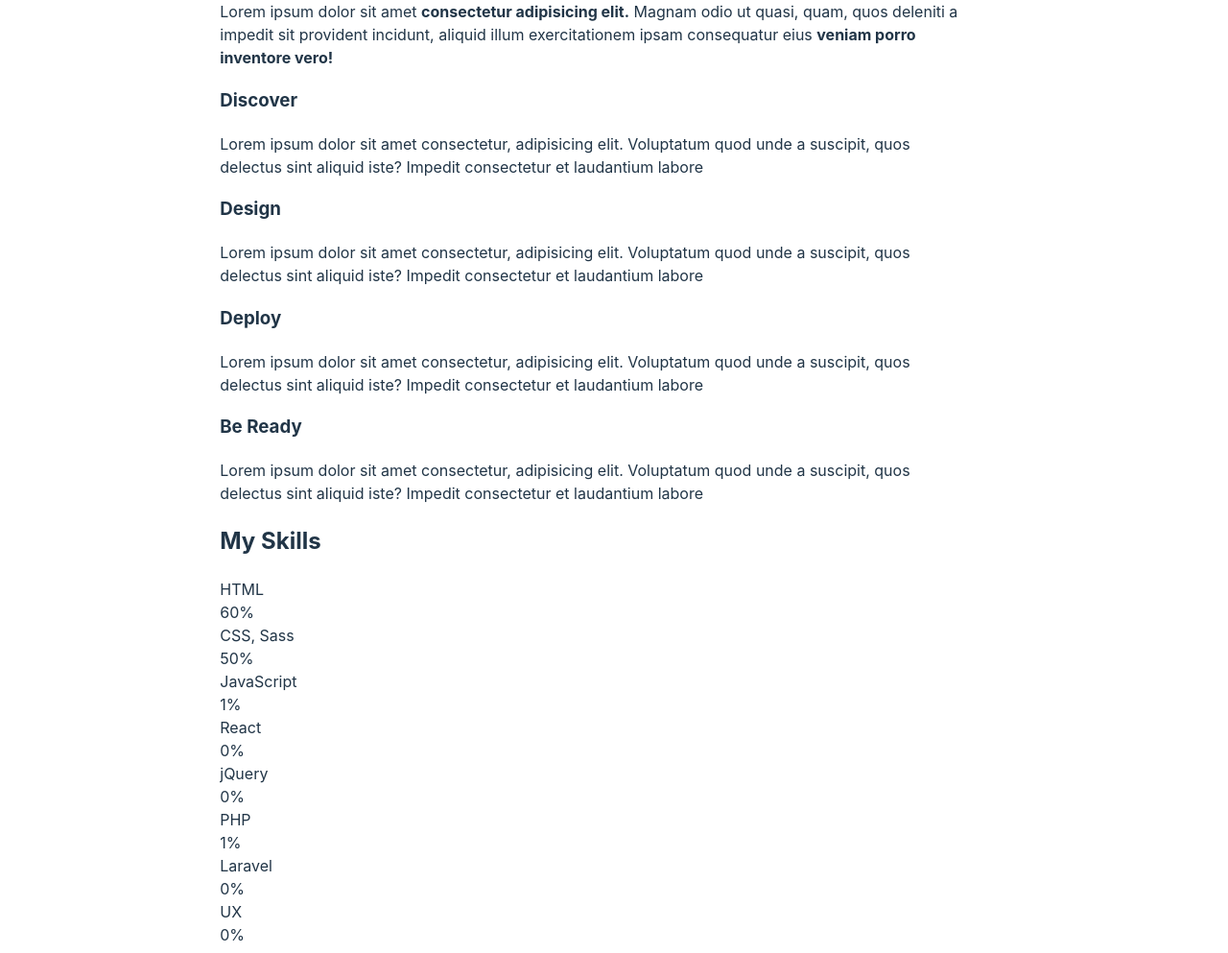
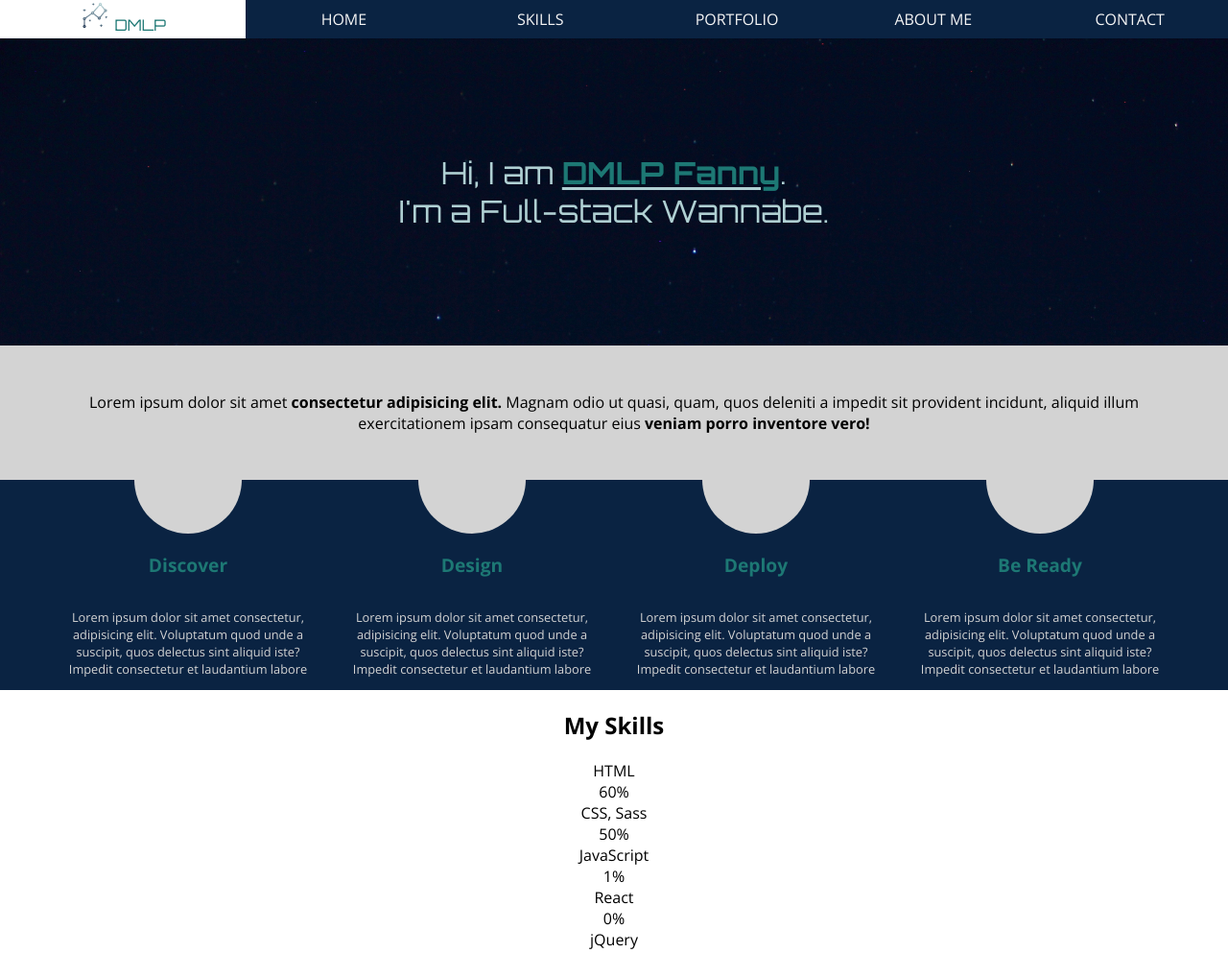
Before and after one commit to dmlp-fanny/portfolio-page2, a website built with Vite: page index.html in a window 1280 px wide. Shown: the top 993 px of the page at 96% size. Built offline with nearby package versions, Linux system fonts and the light colour scheme.

Commit message:
responsiveness added to phases, quote and header section

```diff
--- a/index.html
+++ b/index.html
@@ -4,7 +4,7 @@
     <meta charset="UTF-8" />
     <meta http-equiv="X-UA-Compatible" content="IE=edge" />
     <meta name="viewport" content="width=device-width, initial-scale=1.0" />
-    <link rel="stylesheet" href="style.css" />
+    <link rel="stylesheet" href="scss/style.scss" />
     <!-- Linked Fonts -->
     <link rel="preconnect" href="https://fonts.googleapis.com" />
     <link rel="preconnect" href="https://fonts.gstatic.com" crossorigin />
@@ -16,6 +16,9 @@
     <title>My Portfolio</title>
   </head>
   <body>
+
+<!-- Section 1 - Navbar -->
+
     <nav>
       <section class="mylogo">
         <img src="img/mylogo.png" alt="Constellation - my logo" /> DMLP
@@ -28,21 +31,32 @@
         <a href="#contact">Contact</a>
       </section>
     </nav>
+
+<!-- Section 2 - Banner -->
+
     <header>
       <section>
         Hi, I am <span>DMLP Fanny</span>. <br />I'm a Full-stack Wannabe.
       </section>
     </header>
     <main>
-      <div class="workflow">
+
+<!-- Section 3 - the quote -->
+
+      <div class="quote">
+        <div class="quote__container">
           Lorem ipsum dolor sit amet
           <strong>consectetur adipisicing elit.</strong> Magnam odio ut quasi,
           quam, quos deleniti a impedit sit provident incidunt, aliquid illum
           exercitationem ipsam consequatur eius
           <strong>veniam porro inventore vero!</strong>
         </div>
+      </div>
 
-      <div class="phases_container">
+<!-- Section 4 - the phases -->
+
+      <div class="phases">
+        <div class="phases__container">
           <div class="phases__items">
             <div class="semi-circle"></div>
             <h3>Discover</h3>
@@ -78,6 +92,7 @@
               quod unde a suscipit, quos delectus sint aliquid iste? Impedit
               consectetur et laudantium labore
             </p>
+          </div>
         </div>
       </div>
 
--- a/scss/style.scss
+++ b/scss/style.scss
@@ -0,0 +1,145 @@
+$color_dark:#0a2342;
+$color_green: #1d7874;
+$color_light: #b0d0d3;
+$color_neutral: lightgrey;
+
+/* Declaring general */
+html {
+    box-sizing: border-box;
+}
+
+*,
+*::before,
+*::after {
+    box-sizing: inherit;
+}
+
+body {
+    padding: 0;
+    margin: 0 auto;
+    font-family: "Open Sans";
+    font-size: 16px;
+    text-align: center;
+}
+// Section 1 - Navbar
+nav {
+    display: flex;
+    flex-direction: row;
+    height: 2.5rem;
+}
+
+.mylogo {
+    width: 20%;
+    text-align: center;
+    overflow: hidden;
+    color: #1d7874;
+    padding-bottom: 0.5rem;
+    font-family: "Orbitron";
+}
+
+.mylogo img {
+    height: 100%;
+}
+
+.navbar {
+    flex: 1;
+    text-transform: uppercase;
+    display: flex;
+    width: 100%;
+    height: auto;
+    justify-content: space-between;
+}
+
+.navbar a {
+    background-color: #0a2342;
+    color: whitesmoke;
+    font-size: 1rem;
+    text-decoration: none;
+    display: flex;
+    align-items: center;
+    justify-content: center;
+    height: 100%;
+    width: 100%;
+}
+
+.navbar a:hover {
+    background-color: #1d7874;
+}
+
+// Section 2 - Banner
+header {
+    background-image: url(../img/bg.jpg);
+    background-color: $color_dark;
+    background-size: cover;
+    height: 20rem;
+    display: flex;
+    flex-direction: column;
+    justify-content: center;
+}
+
+header section {
+    color: #b0d0d3;
+    font-size: 2rem;
+    font-family: "Orbitron";
+}
+
+header > section > span {
+    color: #1d7874;
+    font-weight: 700;
+    text-decoration: underline 3px #b0d0d3;
+    text-underline-offset: 3px;
+}
+
+// Section 3 - the quote
+.quote {
+    background-color: $color_neutral;
+    color: black;
+    &__container {
+        margin: 0 auto;
+        padding: 3rem;
+    }
+}
+
+// Section 4 - the phases
+.phases {
+    background-color: $color_dark;
+    color: $color_neutral;
+    &__container {
+        margin: 0 auto;
+        padding: 0 3rem;
+        display: flex;
+        flex-direction: column;
+    }
+    &__items {
+        padding: 0 1rem;
+    }
+    h3 {
+        font-size: 1.2rem;
+        color: $color_green;
+    }
+}
+@media (min-width: 768px) {
+    .phases {
+        &__container {
+            flex-direction: row;
+            min-width: 20%;
+        }
+        &__items {
+            display: flex;
+            flex-direction: column;
+            align-items: center;
+            h3 {
+                font-size: 1.2rem;
+            }
+            p {
+                font-size: 0.8rem;
+            }
+        }
+    }
+    .semi-circle {
+        width: 7rem;
+        height: 3.5rem;
+        background-color: $color_neutral;
+        border-radius: 0 0 3.5rem 3.5rem;
+    }
+}
```
Lines whose indentation alone changed are shown as unchanged.
